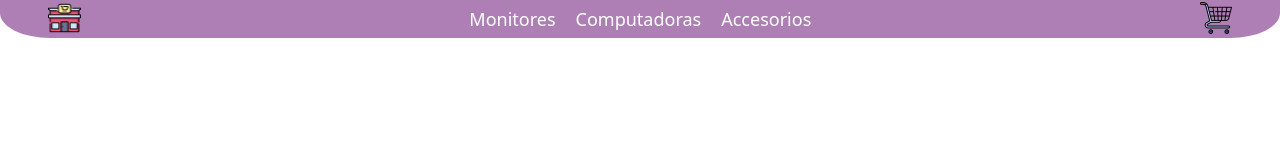
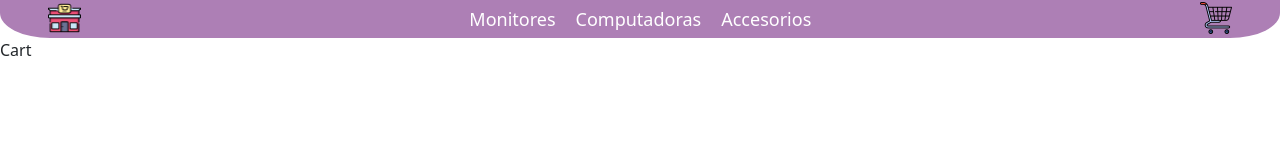
Before and after one commit to Luis-Larrang/fernandez-ecommerce-jsreact, a React (Create React App) app: page /cart in a window 1280 px wide. Shown: the top 160 px of the page. Built offline with nearby package versions, Linux system fonts and the light colour scheme.

Commit message:
entrega cart vacio

```diff
--- a/src/App.js
+++ b/src/App.js
@@ -2,6 +2,7 @@ import 'bootstrap/dist/css/bootstrap.min.css';
 import NavBar from "./components/NavBar/NavBar";
 import ItemListContainer from"./pages/ItemListContainer/ItemListContainer"
 import ItemDetailContainer from './pages/itemDetailContainer/ItemDetailContainer';
+import Cart from './pages/cart/Cart';
 import { Route, Routes } from 'react-router-dom';
 
 
@@ -11,6 +12,7 @@ function App() {
       <NavBar/>
       <Routes>
         <Route path='/' element={<ItemListContainer/> } />
+        <Route path='/cart' element={<Cart/> } />
         <Route path='/category/:categoryId' element={<ItemListContainer/> } />
         <Route path='/item/:id' element={<ItemDetailContainer/>} />
       </Routes>
--- a/src/components/ItemCount/index.jsx
+++ b/src/components/ItemCount/index.jsx
@@ -23,7 +23,7 @@ function ItemCounter({stock, initial, onAdd}) {
                     <button type="button" className="btn btn-success margen " onClick={()=>sumarAlCarrito()}><img src={logoMas} alt="logoMas"className="ajusteImgBoton"/></button>
                     <button type="button" className="btn btn-danger margen" onClick={()=>restarDelCarrito()}><img src={logoMenos} alt="logoMenos" className="ajusteImgBoton"/></button>
                 </div>
-                <button className="offset-4 margenAgregar" onClick={()=>(count <= stock) && onAdd()}>Agregar al carrito</button>
+                <button className="offset-4 margenAgregar" onClick={()=>(count <= stock) && onAdd(count)}>Agregar al carrito</button>
             </div>
         </>
     );
--- a/src/components/itemDetail/ItemDetail.jsx
+++ b/src/components/itemDetail/ItemDetail.jsx
@@ -2,8 +2,14 @@ import React from "react";
 import { Col, Row, Container } from "react-bootstrap";
 import ItemCounter from "../ItemCount";
 import "./itemDetail.css"
+import { Link } from "react-router-dom";
+import { useState } from "react";
 
 function ItemDetail({item}) {
+    const [cantidadDeProductos, setCantidadDeProductos] = useState(null);
+    function gestorDeCantidades(cantidadParaSumar) {
+        setCantidadDeProductos(cantidadParaSumar);
+    }
     return (
         <Container>
             <Row className="justify-content-md-center">
@@ -21,7 +27,9 @@ function ItemDetail({item}) {
                         Precio: {item?.price}
                     </p>
                     <div className="offset-1 margenTop col-6">
-                        <ItemCounter initial={0} stock={item.stock} onAdd={()=>{}}/>
+                        {cantidadDeProductos ?
+                        <button><Link to="/cart">Finalizar compra ({cantidadDeProductos} unidades)</Link></button>:
+                        <ItemCounter initial={0} stock={item.stock} onAdd={gestorDeCantidades}/>}
                     </div>
                 </Col>
             </Row>
--- /dev/null
+++ b/src/pages/cart/Cart.jsx
@@ -0,0 +1,11 @@
+import React from "react";
+
+function Cart() {
+    return (
+        <div>
+            Cart
+        </div>
+    )
+}
+
+export default Cart;
```
